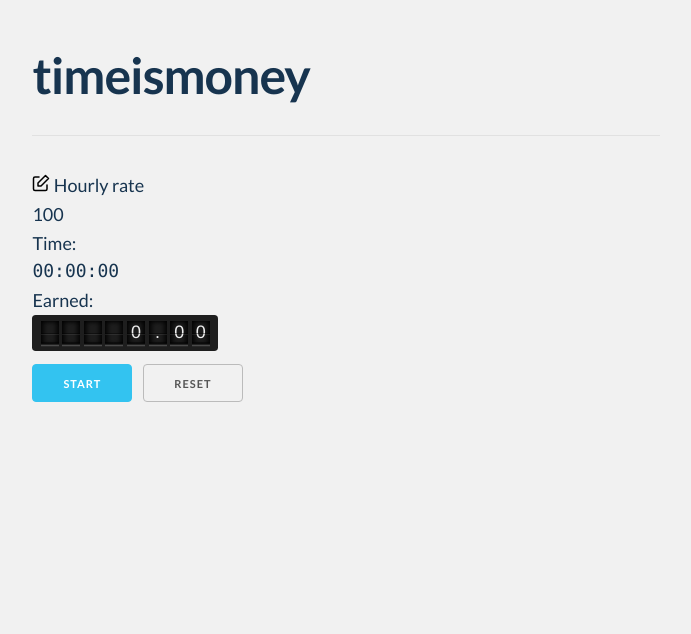
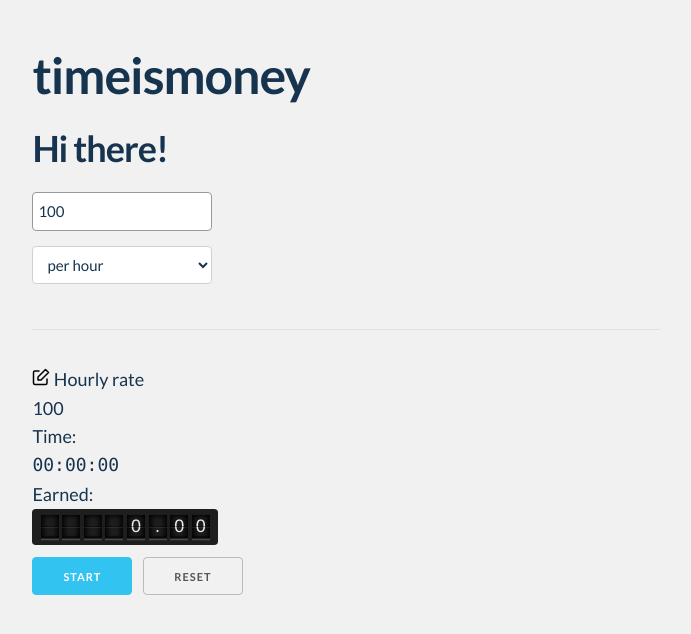
Before and after one commit to wiiitek/timeismoney, an Angular app: page / in a window 1280 px wide. Shown: the top 634 px of the page, without its empty margins (166-857 px from the left). Built offline with nearby package versions, Linux system fonts and the light colour scheme; what angular-custom-modal would draw is missing.

Commit message:
add new rate component for rate being input field

```diff
--- a/src/app/app.component.html
+++ b/src/app/app.component.html
@@ -5,6 +5,7 @@
 
       <h1>timeismoney</h1>
 
+      <app-rate2></app-rate2>
       <app-timer></app-timer>
 
     </div>
--- a/src/app/app.module.ts
+++ b/src/app/app.module.ts
@@ -5,6 +5,7 @@ import { ModalModule } from 'angular-custom-modal';
 
 import { AppComponent } from './app.component';
 
+import { Rate2Component } from './rate2/rate2.component';
 import { TimerComponent } from './timer/timer.component';
 import { ElapsedComponent } from './timer/elapsed/elapsed.component';
 import { EarnedComponent } from './timer/earned/earned.component';
@@ -15,6 +16,7 @@ import { HourlyRateEditLabelComponent } from './rate/hourly-rate-edit-label/hour
 @NgModule({
   declarations: [
     AppComponent,
+    Rate2Component,
     TimerComponent,
     ElapsedComponent,
     EarnedComponent,
--- /dev/null
+++ b/src/app/rate2/rate2.component.html
@@ -0,0 +1,13 @@
+<h3> Hi there!</h3>
+<div class="rate2">
+  <div class="rate2__input">
+    <input type="number" class="u-full-width" placeholder="your rate" id="rate"
+      [ngModel]="(rateFromService)" (ngModelChange)="onRateChange($event)" />
+  </div>
+  <div class="rate2__select">
+    <select (change)="onRateTypeChange($event)">
+      <option value="per-hour" [selected]="perHour()">per hour</option>
+      <option value="per-month" [selected]="perMonth()">per month</option>
+    </select>
+  </div>
+</div>
--- /dev/null
+++ b/src/app/rate2/rate2.component.scss
@@ -0,0 +1,21 @@
+$field_width: 12em;
+
+.rate2 {
+  &__input {
+    width: $field_width;
+
+    input {
+      height: 39px;
+      border: 1px solid #999999;
+      padding: 5px;
+    }
+  }
+
+  &__select {
+    width: $field_width;
+
+    select {
+      width: 100%;
+    }
+  }
+}
--- /dev/null
+++ b/src/app/rate2/rate2.component.ts
@@ -0,0 +1,40 @@
+import { Component, ViewEncapsulation, ChangeDetectionStrategy } from '@angular/core';
+import { Observable } from 'rxjs';
+import { RateService, RateType } from '../rate/rate.service';
+
+@Component({
+  selector: 'app-rate2',
+  templateUrl: './rate2.component.html',
+  styleUrls: ['./rate2.component.scss'],
+  encapsulation: ViewEncapsulation.None,
+  changeDetection: ChangeDetectionStrategy.OnPush
+})
+export class Rate2Component {
+
+  get rateFromService(): Observable<string> | string {
+    const rate = this.rateService.getRate();
+    return rate.toString();
+  }
+
+  constructor(private rateService: RateService) { }
+
+  // https://stackoverflow.com/a/57200419
+  onRateChange(newRate: string): void {
+    this.rateService.setRate(newRate);
+  }
+
+  onRateTypeChange(event: any): void {
+    const rateType: RateType = event.target.value;
+    if (rateType !== this.rateService.rateType) {
+      this.rateService.setRateType(rateType);
+    }
+  }
+
+  perHour(): boolean {
+    return this.rateService.rateType === RateType.PER_HOUR;
+  }
+
+  perMonth(): boolean {
+    return this.rateService.rateType === RateType.PER_MONTH;
+  }
+}
```
